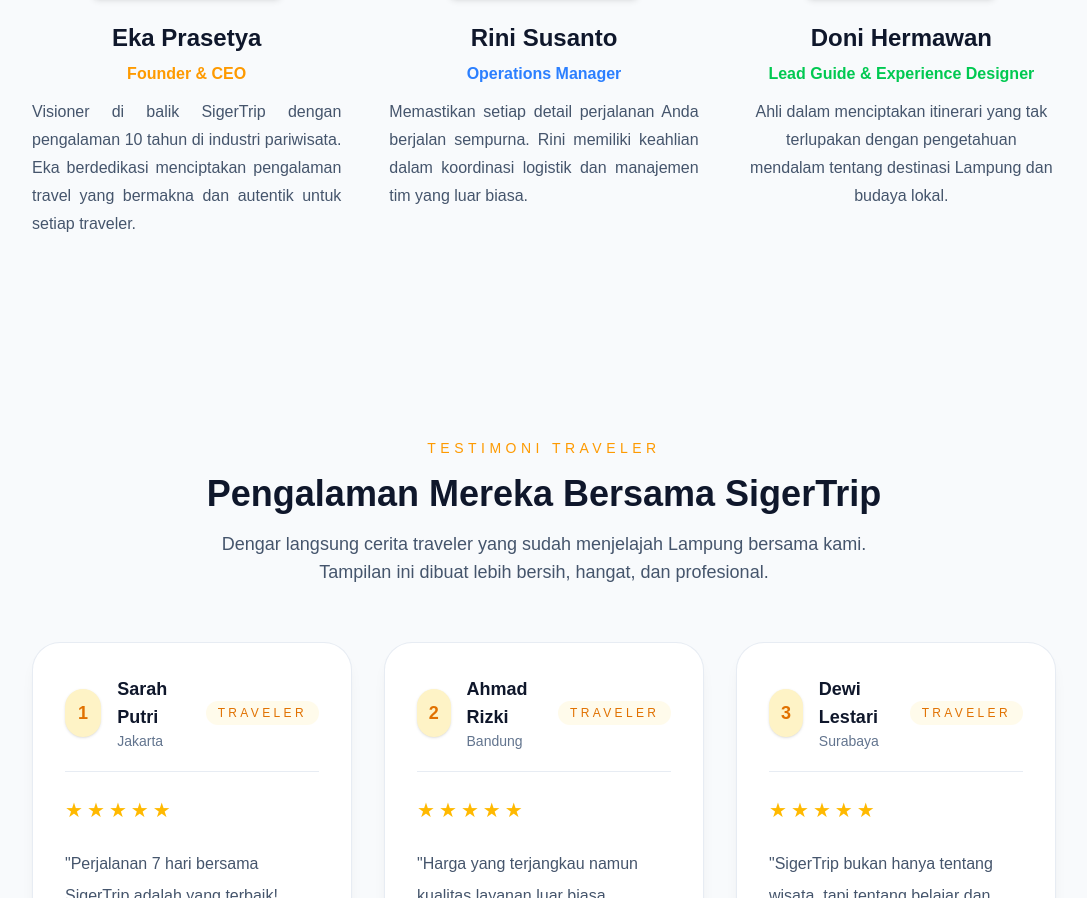
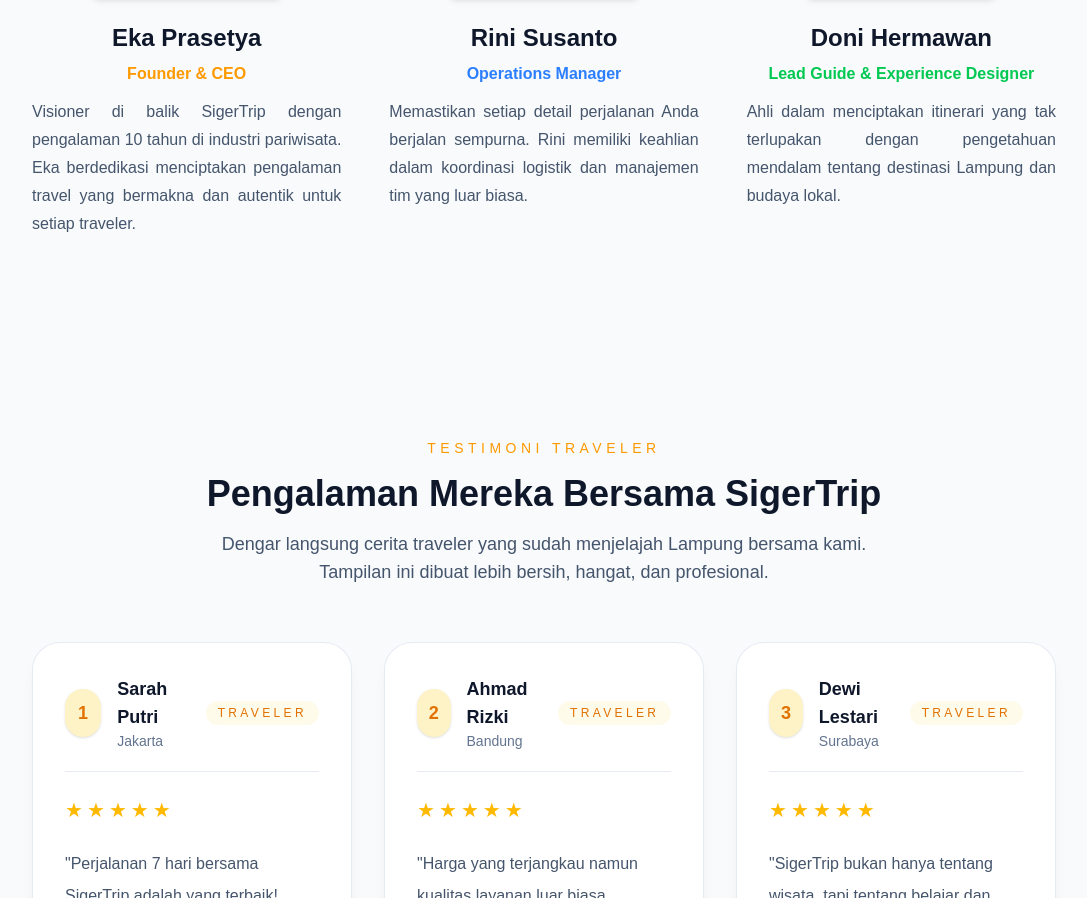
Before and after one commit to Nafiz-547/TI-WEB-24A-ShuangXi, a Next.js app in the folder siger-trip/: page /tentang_kami in a window 1280 px wide. Shown: the part 5503-6401 px from the top of the page, without its empty margins (96-1183 px from the left). Built offline with nearby package versions, Linux system fonts and the light colour scheme.

Commit message:
akmal: merapihkan kolom deskripsi Doni Hermawan

```diff
--- a/siger-trip/app/tentang_kami/page.tsx
+++ b/siger-trip/app/tentang_kami/page.tsx
@@ -376,7 +376,7 @@
             </div>
             <h3 className="text-2xl font-semibold text-slate-900 mb-2">Doni Hermawan</h3>
             <p className="text-green-500 font-semibold mb-3">Lead Guide & Experience Designer</p>
-            <p className="text-slate-600 leading-7 mb-4">
+            <p className="text-slate-600 leading-7 mb-4 text-justify">
               Ahli dalam menciptakan itinerari yang tak terlupakan dengan pengetahuan mendalam tentang destinasi Lampung dan budaya lokal.
             </p>
             <div className="flex gap-3 justify-center opacity-0 group-hover:opacity-100 transition-opacity duration-300">
```
